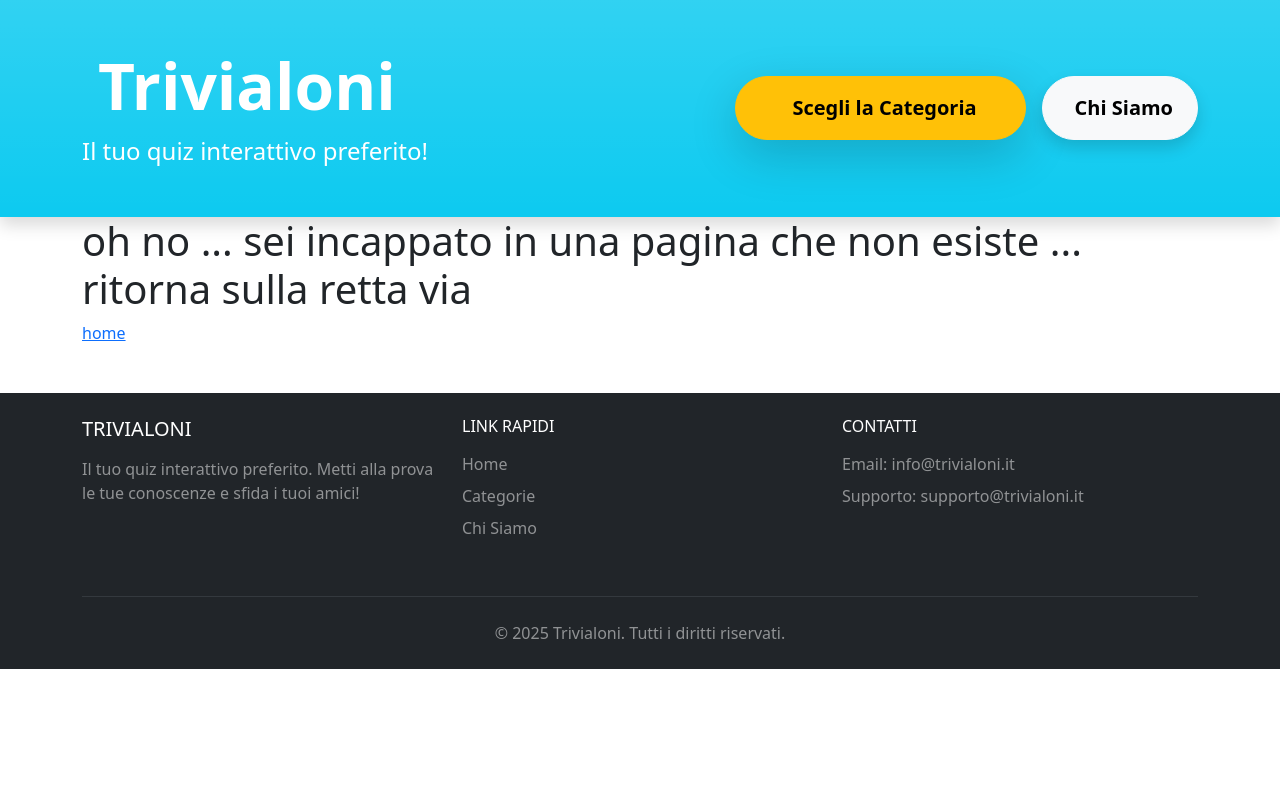
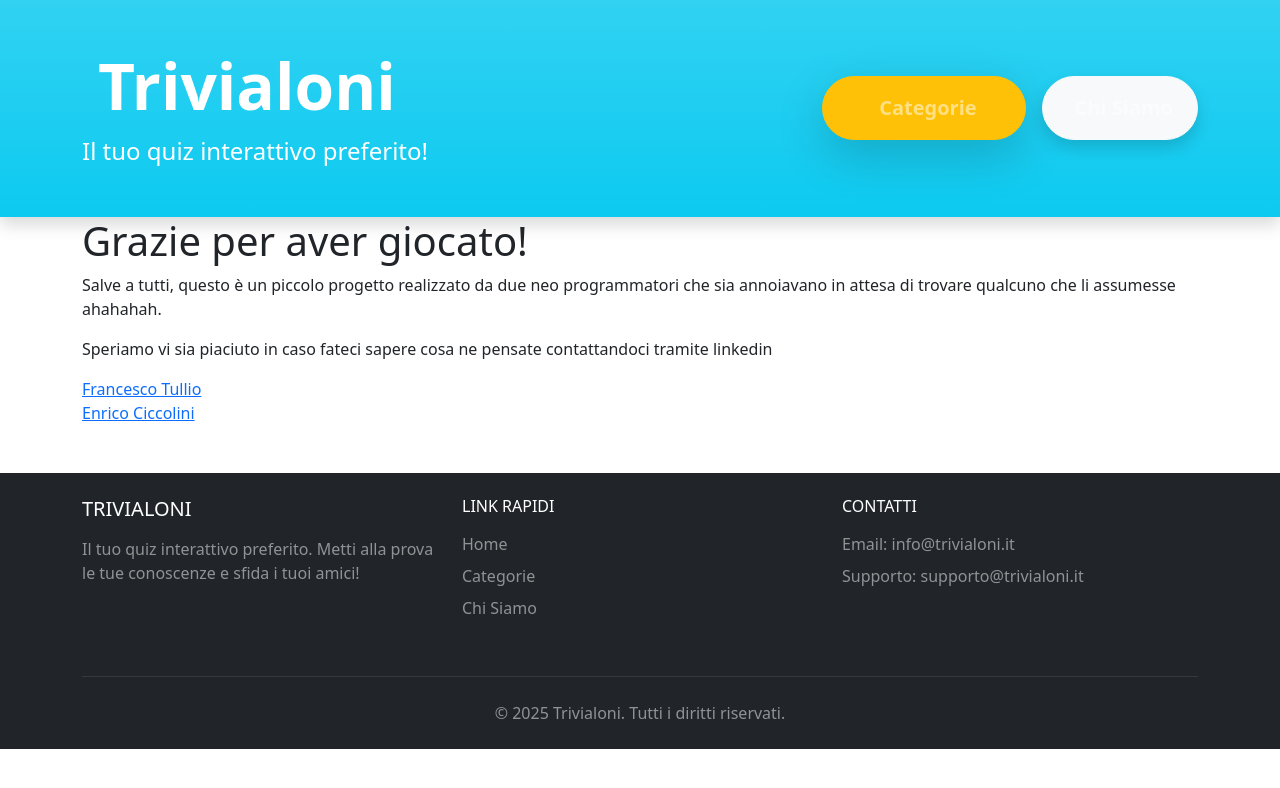
Before and after one commit to FrancescoTullio/trivialoni, a React (Vite) app: page /about in a window 1280 px wide. Shown: the top 788 px of the page. Built offline with nearby package versions, Linux system fonts and the light colour scheme.

Commit message:
feat: add AboutUs page and update navigation links in AppHeader and AppFooter
in liveshare con enrico

```diff
--- a/src/App.jsx
+++ b/src/App.jsx
@@ -7,6 +7,7 @@ import Category from "./pages/Category";
 import Quiz from "./pages/Quiz";
 import NotFound from "./pages/NotFound";
 import ResultPage from "./pages/ResultPage";
+import AboutUs from "./pages/AboutUs";
 
 const categoryArray = [
   {
@@ -144,6 +145,7 @@ function App() {
             <Route path="/category" element={<Category />} />
             <Route path="/quiz/:id" element={<Quiz />} />
             <Route path="/result" element={<ResultPage />} />
+            <Route path="/about" element={<AboutUs />} />
             <Route path="*" element={<NotFound />} />
           </Route>
         </Routes>
--- a/src/components/AppFooter.jsx
+++ b/src/components/AppFooter.jsx
@@ -14,7 +14,7 @@ function AppFooter() {
                     <ul class="list-unstyled">
                         <li class="mb-2"><Link to="/" class="text-white-50 text-decoration-none footer-link">Home</Link></li>
                         <li class="mb-2"><Link to="/category" class="text-white-50 text-decoration-none footer-link">Categorie</Link></li>
-                        <li class="mb-2"><Link to="/" class="text-white-50 text-decoration-none footer-link">Chi Siamo</Link></li>
+                        <li class="mb-2"><Link to="/about" class="text-white-50 text-decoration-none footer-link">Chi Siamo</Link></li>
                     </ul>
                 </div>
                 <div class="col-md-4 mb-3">
--- a/src/components/AppHeader.jsx
+++ b/src/components/AppHeader.jsx
@@ -1,4 +1,4 @@
-
+import { Link } from "react-router-dom"
 function AppHeader() {
     return (
        <header class="bg-info bg-gradient py-5 shadow">
@@ -14,10 +14,10 @@ function AppHeader() {
                 <div class="col-lg-6">
                     <div class="d-flex flex-column flex-sm-row justify-content-center justify-content-lg-end gap-3">
                         <button class="btn btn-warning btn-lg fw-bold shadow-lg px-5 py-3 rounded-pill">
-                            <i class="fas fa-list-ul me-2"></i>Scegli la Categoria
+                            <i class="fas fa-list-ul me-2"></i><Link to="/category" class="text-white-50 text-decoration-none footer-link">Categorie</Link>
                         </button>
                         <button class="btn btn-light btn-lg fw-bold shadow px-4 py-3 rounded-pill">
-                            <i class="fas fa-info-circle me-2"></i>Chi Siamo
+                            <i class="fas fa-info-circle me-2"></i><Link to="/about" class="text-white-50 text-decoration-none footer-link">Chi Siamo</Link>
                         </button>
                     </div>
                 </div>
--- /dev/null
+++ b/src/pages/AboutUs.jsx
@@ -0,0 +1,12 @@
+function AboutUs() {
+  return <>
+
+  <h1>Grazie per aver giocato!</h1>
+  <p>Salve a tutti, questo è un piccolo progetto realizzato da due neo programmatori che sia annoiavano in attesa di trovare qualcuno che li assumesse ahahahah.</p>
+  <p>Speriamo vi sia piaciuto in caso fateci sapere cosa ne pensate contattandoci tramite linkedin</p>
+  <a href="https://www.linkedin.com/in/francesco-tullio-857921301/">Francesco Tullio</a>
+  <br />
+  <a href="https://www.linkedin.com/in/enrico-ciccolini-bb5777266/">Enrico Ciccolini</a>
+  </>
+}
+export default AboutUs;
```
